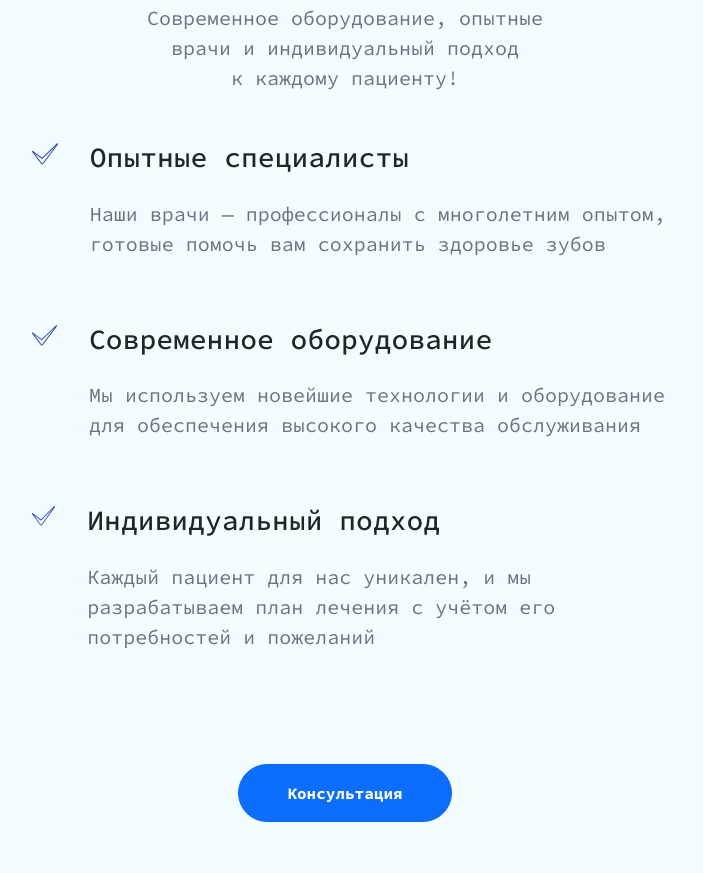
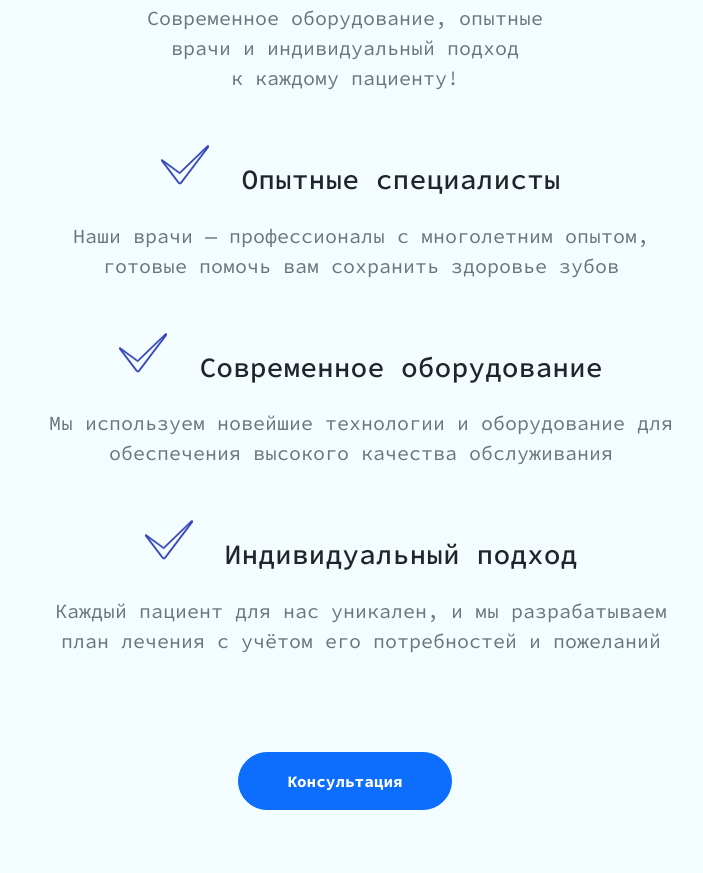
Before and after one commit to Noga-Ekaterina/zubnoy-elf, a plain HTML site: page index.html in a window 1280 px wide. Shown: the part 7967-8840 px from the top of the page, without its empty margins (295-998 px from the left). Drawn offline with Linux system fonts and the light colour scheme.

Commit message:
мелкие правки

```diff
--- a/css/index.css
+++ b/css/index.css
@@ -132,14 +132,14 @@ a{
 
 .why-us{
   list-style: none;
-  display: flex;
-  gap: 2rem;
-  align-items: flex-start;
+  text-align: center;
 }
 
-.why-us::before{
+.why-us h3::before{
   content: url("../images/icons/marker.svg");
+  display: inline-block;
   width: 3rem;
+  margin-right: 2rem;
 }
 
 .services-list-img{
--- a/index.html
+++ b/index.html
@@ -717,20 +717,20 @@
          <li class="why-us col-lg-8 mx-lg-auto mb-5">
             <div>
                <h3 class="mb-4">Опытные специалисты</h3>
-               <p class="text-secondary fs-5 text-center text-md-start">Наши врачи — профессионалы с многолетним опытом, готовые помочь вам сохранить здоровье зубов</p>
+               <p class="text-secondary fs-5">Наши врачи — профессионалы с многолетним опытом, готовые помочь вам сохранить здоровье зубов</p>
             </div>
          </li>
          <li class="why-us col-lg-8 mx-lg-auto mb-5">
             <div>
                <h3 class="mb-4">Современное оборудование</h3>
-               <p class="text-secondary fs-5 text-center text-md-start" >Мы используем новейшие технологии и оборудование для обеспечения высокого качества обслуживания
+               <p class="text-secondary fs-5" >Мы используем новейшие технологии и оборудование для обеспечения высокого качества обслуживания
                </p>
             </div>
          </li>
          <li class="why-us col-lg-8 mx-lg-auto">
             <div>
                <h3 class="mb-4">Индивидуальный подход</h3>
-               <p class="text-secondary fs-5 text-center text-md-start">Каждый пациент для нас уникален, и мы разрабатываем план лечения с учётом его потребностей и пожеланий</p>
+               <p class="text-secondary fs-5 text-center">Каждый пациент для нас уникален, и мы разрабатываем план лечения с учётом его потребностей и пожеланий</p>
             </div>
          </li>
       </ul>
@@ -747,7 +747,7 @@
             Качественная стоматологическая помощь доступна всем. У нас разумные цены и прозрачные способы оплаты. Свяжитесь с нами, чтобы получить индивидуальное предложение.
          </p>
 
-         <div class="row row-gap-4 justify-content-center text-center text-md-start">
+         <div class="row row-gap-4 justify-content-center text-center">
             <div class="col-12 col-md-6">
                <img src="images/services-list/1.jpg" alt=""
                     class="img-fluid services-list-img">
@@ -810,7 +810,7 @@
       У нас только самое современное технологичное стоматологическое оборудование. Мы используем передовые технологии и инновационные методы лечения, чтобы обеспечить вам максимальный комфорт, точность диагностики и безупречный результат!
    </p>
 
-   <div class="row align-items-center row-gap-4 text-center text-md-start">
+   <div class="row align-items-center row-gap-4 text-center">
       <div class="col-12 col-md-6">
          <img src="images/Dental-equipment/1.jpg" alt=""
               class="img-fluid">
@@ -823,7 +823,7 @@
       </div>
    </div>
 
-   <div class="row flex-md-row-reverse align-items-center row-gap-4 my-5 text-center text-md-start">
+   <div class="row flex-md-row-reverse align-items-center row-gap-4 my-5 text-center">
       <div class="col-12 col-md-6">
          <img src="images/Dental-equipment/2.jpg" alt=""
               class="img-fluid">
@@ -836,7 +836,7 @@
       </div>
    </div>
 
-   <div class="row align-items-center row-gap-4 mb-5 text-center text-md-start">
+   <div class="row align-items-center row-gap-4 mb-5 text-center">
       <div class="col-12 col-md-6">
          <img src="images/Dental-equipment/3.png" alt=""
               class="img-fluid">
```
